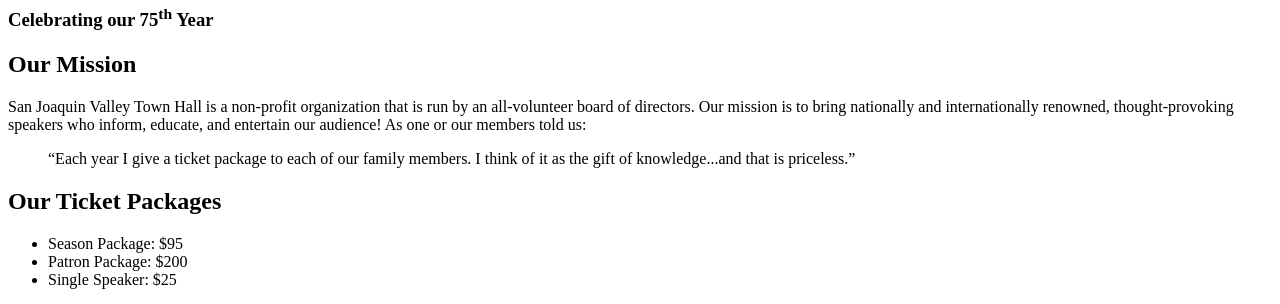
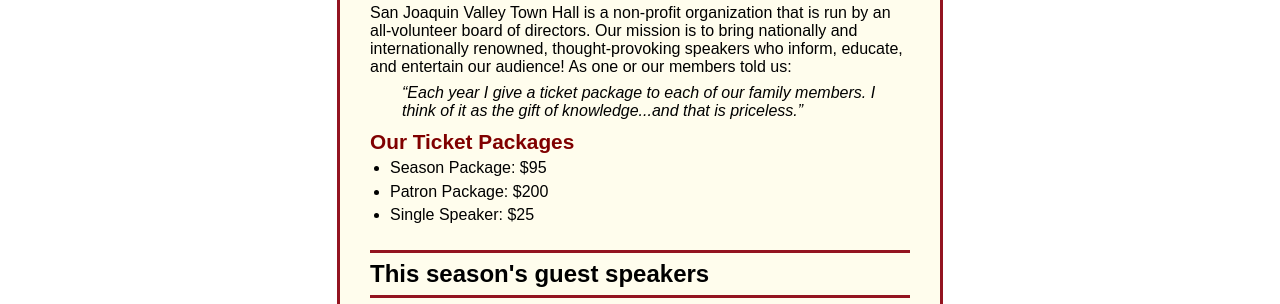
Before and after one commit to Ryan-C892/Testing-Links, a plain HTML site: page index.html in a window 1280 px wide. Shown: the part 154-458 px from the top of the page. Drawn offline with Linux system fonts and the light colour scheme; the site is published under a folder, as on GitHub Pages, so addresses that start at the root find nothing.

Commit message:
Update index.html

```diff
--- a/index.html
+++ b/index.html
@@ -4,9 +4,9 @@
 <head>
 	<meta charset="utf-8">
 	<title>San Joaquin Valley Town Hall</title>
-	<link rel="shortcut icon" href="/images/favicon.ico">
-	<link rel="stylesheet" href="/styles/normalize.css">
-	<link rel="stylesheet" href="/styles/main.css">
+	<link rel="shortcut icon" href="images/favicon.ico">
+	<link rel="stylesheet" href="styles/normalize.css">
+	<link rel="stylesheet" href="styles/main.css">
 </head>
 
 <body>
```
